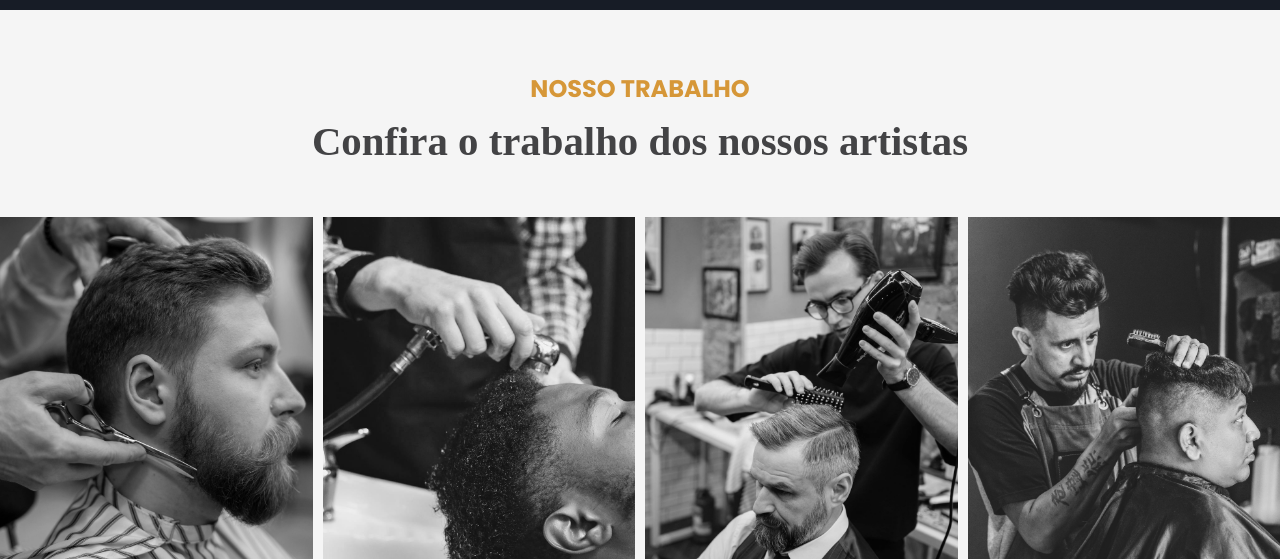
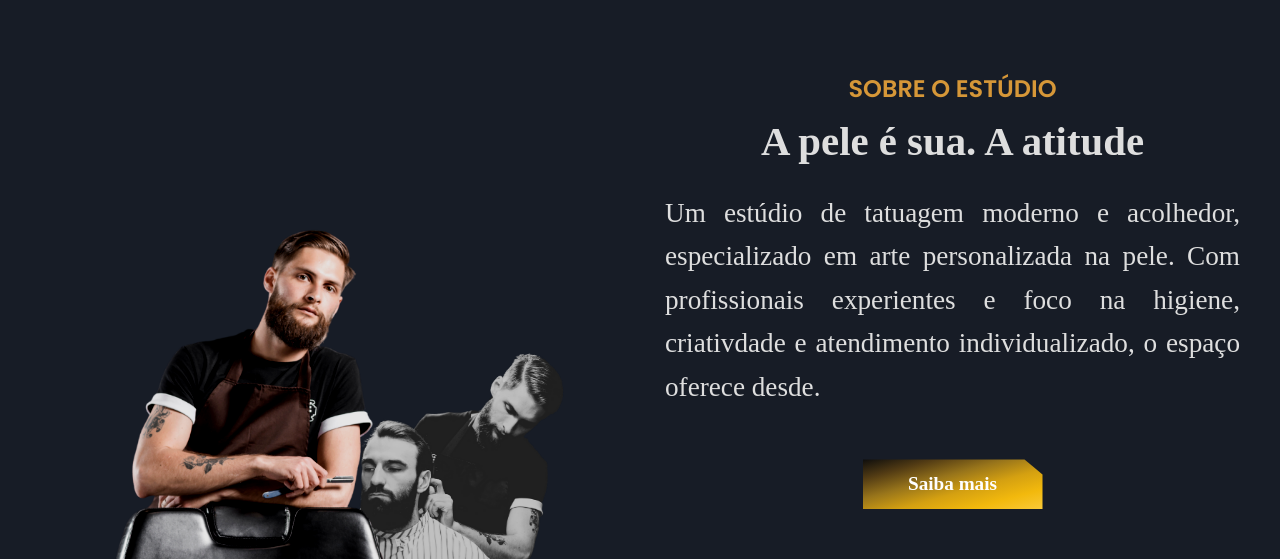
Before and after one commit to DevDaniel21/Barbearia-projeto-, a plain HTML site: page index.html in a window 1280 px wide. Shown: the part 804-1363 px from the top of the page. Drawn offline with nearby package versions, Linux system fonts and the light colour scheme.

Commit message:
Sessao sobre nos

```diff
--- a/assets/css/style.css
+++ b/assets/css/style.css
@@ -635,6 +635,20 @@ body {
   min-height: 100vh;
   margin: 0 auto;
   background: var(--black-color);
+
+
+/*  Abrir em tela cheia o Login */
+position: fixed;
+top: 0;
+left: 0;
+width: 100vw;
+height: 100vh;
+display: none;
+z-index: 1000;
+}
+
+.container-login.active {
+  display: flex;
 }
 
 .wrapper {
@@ -698,3 +712,65 @@ body {
   transform: translateY(-50%);
   transition: 0.5s;
 }
+
+/* ----------------------------------------------------- *\
+  #                       Sobre
+\* ----------------------------------------------------- */
+.container-sobre {
+  max-width: 1200px;
+  margin: 0 auto;
+}
+
+.about .container-sobre {
+  display: grid;
+  grid-template-columns: 1fr 1fr;
+  gap: 50px;
+}
+
+.section {
+  padding-block: var(--section-padding);
+}
+
+.about-banner {
+  margin-block-end: 50px;
+  position: relative;
+  max-width: 500px;
+  width: 100%;
+  margin: 0 auto;
+}
+
+.about-banner img {
+  filter: contrast(1.2) brightness(0.9);
+  transition: filter 0.4s ease;
+}
+
+.about-banner img:hover {
+  filter: contrast(1.4) brightness(1.1);
+}
+
+.about .section-text-1 {
+  margin-block: 25px 15px;
+  text-align: justify;
+}
+
+.about-content .section-subtitle{
+  color: var(--gold-color);
+  font-weight: var(--weight-semiBold);
+  text-align: center;
+  font-size: var(--fs-6);
+}
+
+
+.about-content .btn {
+  margin: 0 auto;
+  text-align: center;
+  margin-top: 50px;
+  max-width: 180px;
+}
+
+.efeito {
+  -webkit-mask-image: linear-gradient(to bottom, black 90%, transparent 100%);
+  mask-image: linear-gradient(to bottom, black 90%, transparent 100%);
+  -webkit-mask-repeat: no-repeat;
+  mask-repeat: no-repeat;
+}
--- a/assets/js/script.js
+++ b/assets/js/script.js
@@ -58,3 +58,25 @@ imagens.forEach((img) => {
 lightbox.addEventListener('click', () => {
     lightbox.classList.remove('show');
 })
+
+
+// Abrir o Login
+const openLoginBtn = document.getElementById('openLogin')
+const containerLogin = document.querySelector('.container-login')
+
+openLoginBtn.addEventListener('click', () => {
+    containerLogin.classList.add('active')
+})
+
+// Fechar ao clicar fora do formulário ou pressionar ESC
+containerLogin.addEventListener('click', (e) => {
+    if(e.target === containerLogin) {
+        containerLogin.classList.remove('active')
+    }
+})
+
+document.addEventListener('keydown', (e) => {
+    if (e.key === 'Escape') {
+        containerLogin.classList.remove('active')
+    }
+})
--- a/index.html
+++ b/index.html
@@ -91,7 +91,7 @@
                 </ul>
              </nav>
 
-             <a href="#" class="btn">Login</a>
+             <a href="#" class="btn" id="openLogin">Login</a>
 
             <button class="search-btn" id="searchToggle" aria-label="Buscar">
                 <ion-icon name="search-outline"></ion-icon>
@@ -123,6 +123,24 @@
         <video autoplay muted loop>
             <source src="assets/videos/video.mp4">
         </video>
+    </section>
+
+    <!-- Sobre -->
+
+    <section class="section about" aria-label="sobre" id="sobre">
+        <div class="container-sobre">
+            <figure class="about-banner">
+                <img src="assets/img/sobre.png" alt="sobre" class="w-100 efeito">
+            </figure>
+            <div class="about-content">
+                <p class="section-subtitle">Sobre o Estúdio</p>
+                <h2 class="h2 text-center">A pele é sua. A atitude</h2>
+                <p class="section-text-1">
+                    Um estúdio de tatuagem moderno e acolhedor, especializado em arte personalizada na pele. Com profissionais experientes e foco na higiene, criativdade e atendimento individualizado, o espaço oferece desde.
+                </p>
+                <a href="#" class="btn">Saiba mais</a>
+            </div>
+        </div>
     </section>
 
     <!-- GALERIA DE IMAGENS -->
```
Also changed, not shown: assets/img/sobre.png (added).
